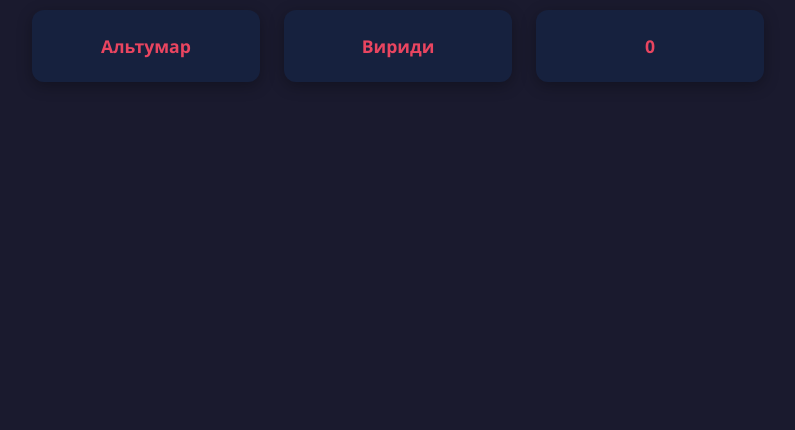
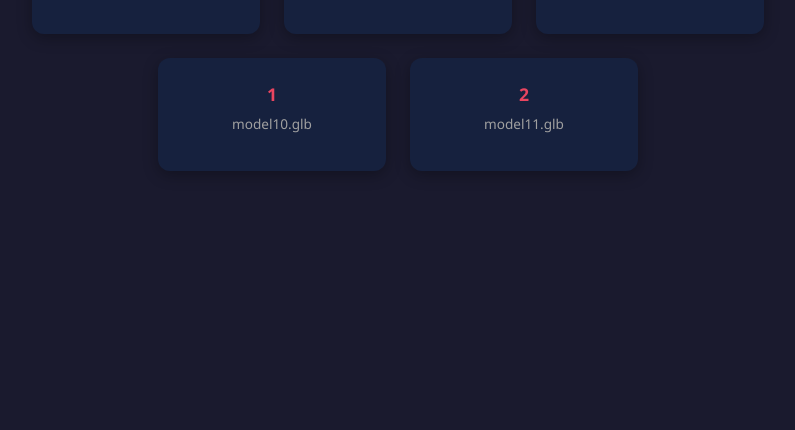
Before and after one commit to TaroMoonlight/ModeView, a plain HTML site: page index.html in a window 1280 px wide. Shown: the part 434-864 px from the top of the page, without its empty margins (242-1037 px from the left). Drawn offline with Linux system fonts and the light colour scheme.

Commit message:
new index

```diff
--- a/index.html
+++ b/index.html
@@ -82,7 +82,9 @@
         const defaultModels = [
             { name: 'Альтумар', file: 'altrum.glb' },
             { name: 'Вириди ', file: 'viridy.glb' },
-            { name: '0', file: 'model8.glb' }
+            { name: '0', file: 'model8.glb' },
+            { name: '1', file: 'model10.glb' },
+            { name: '2', file: 'model11.glb' }
         ];
 
         // Загружаем сохранённые модели из localStorage
@@ -99,6 +101,7 @@
             container.innerHTML = allModels.map(m => `
                 <div class="card">
                     <a href="modelview.html?model=${encodeURIComponent(m.file)}">${m.name}</a>
+                    <p>${m.file}</p>
                 </div>
             `).join('');
         }
```
